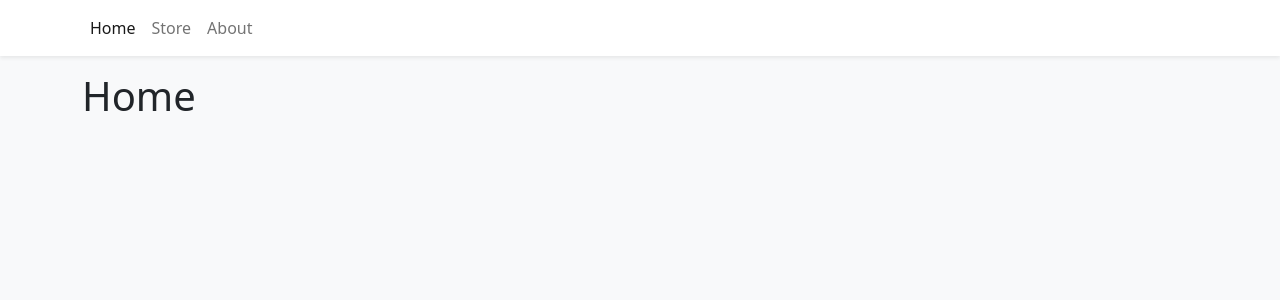
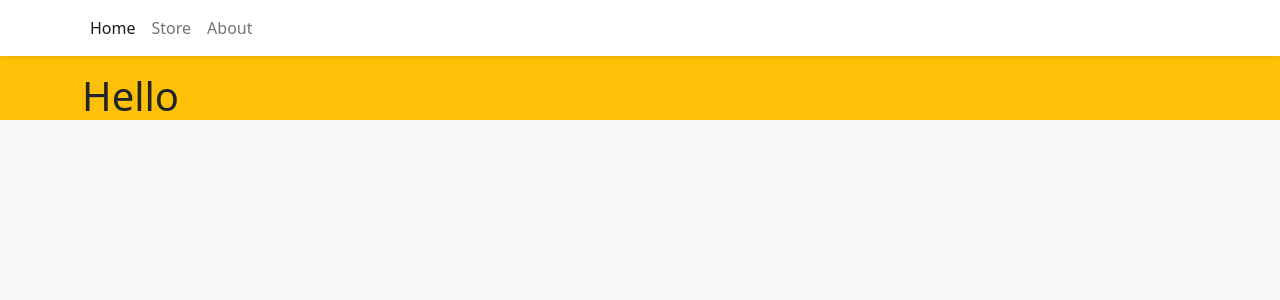
Before and after one commit to shymala-sidharth/React-Typescript-Shopping-Cart, a React (Vite) app: page / in a window 1280 px wide. Shown: the top 300 px of the page. Built offline with nearby package versions, Linux system fonts and the light colour scheme.

Commit message:
working on cart checkout

```diff
--- a/index.html
+++ b/index.html
@@ -2,7 +2,6 @@
 <html lang="en">
   <head>
     <meta charset="UTF-8" />
-    <link rel="icon" type="image/svg+xml" href="/vite.svg" />
     <meta name="viewport" content="width=device-width, initial-scale=1.0" />
     <title>Sigrid Norris</title>
   </head>
--- a/src/App.tsx
+++ b/src/App.tsx
@@ -11,6 +11,7 @@ import { ShoppingCartProvider } from "./context/ShoppingCartContext"
 function App()  {
   return(
   <>
+  <div className="bg-warning">
   <ShoppingCartProvider>
   <Navbar/>
    <Container className="mb-4">
@@ -21,6 +22,7 @@ function App()  {
     </Routes>
   </Container>
   </ShoppingCartProvider>
+  </div>
   </>
   )
 }
--- a/src/components/CartItem.tsx
+++ b/src/components/CartItem.tsx
@@ -15,6 +15,7 @@ export function CartItem({id, quantity} : CartItemProps) {
  if (item ===null) return null
 
  return (
+  <>
   <Stack direction="horizontal" gap={2} className= 'd-flex align-items-center'>
     <img src={item.imgUrl} style={{width: '125px', height: '75px', objectFit: 'cover' }}/>
     <div className="me-auto">
@@ -29,6 +30,9 @@ export function CartItem({id, quantity} : CartItemProps) {
     </div>
     <Button variant="outline-danger" size="sm" onClick={() => removeFromCart(item.id)}>&times;</Button>
   </Stack>
+
+  </>
  )
 
+
 }
--- a/src/components/ShoppingCart.tsx
+++ b/src/components/ShoppingCart.tsx
@@ -1,8 +1,9 @@
-import { Offcanvas, Stack } from "react-bootstrap";
+import { Button, Offcanvas, Stack } from "react-bootstrap";
 import { useShoppingCart } from "../context/ShoppingCartContext";
 import { formatCurrency } from "../utilites/formateCurrency";
 import { CartItem } from "./CartItem";
 import items from '../data/items.json'
+
 
 type ShoppingCartProps = {
   isOpen: boolean
@@ -10,12 +11,15 @@ type ShoppingCartProps = {
 
 export function ShoppingCart({isOpen}: ShoppingCartProps) {
   const {closeCart, cartItems} = useShoppingCart()
+
+
+
   return <Offcanvas show={isOpen} onHide={closeCart} placement="end">
     <Offcanvas.Header closeButton>
       <Offcanvas.Title>Cart</Offcanvas.Title>
     </Offcanvas.Header>
     <Offcanvas.Body>
-      <Stack gap={3}>
+      <Stack  gap={3}>
         {cartItems.map(item => <CartItem key={item.id} {...item}/>)}
         <div className="ms-auto fw-bold fs-5">Total {formatCurrency(cartItems.reduce((total, cartItem) => {
           const item = items.find(item => item.id === cartItem.id)
@@ -24,6 +28,7 @@ export function ShoppingCart({isOpen}: ShoppingCartProps) {
         )}
         </div>
       </Stack>
+      <Button size='lg'>Checkout</Button>
     </Offcanvas.Body>
   </Offcanvas>
 }
--- a/src/context/ShoppingCartContext.tsx
+++ b/src/context/ShoppingCartContext.tsx
@@ -30,7 +30,7 @@ export function useShoppingCart() {
 export function ShoppingCartProvider({children} : ShoppingCartProviderProps) {
 
   const [isOpen, setIsOpen] = useState(false)
-  const [cartItems, setCartItems] = useLocalStorage<CartItem[]>("shopping-cart",[])
+  const [cartItems, setCartItems] = useLocalStorage<CartItem[]>("shopping-cart", [])
   const cartQuantity = cartItems.reduce((quantity, item) => item.quantity + quantity, 0)
 
   const openCart = () => setIsOpen(true)
--- a/src/pages/Home.tsx
+++ b/src/pages/Home.tsx
@@ -1,4 +1,3 @@
 export function Home() {
-  return <h1>Home</h1>
-
+  return<h1>Hello</h1>
 }
--- a/src/pages/Store.tsx
+++ b/src/pages/Store.tsx
@@ -5,7 +5,7 @@ import { StoreItem } from "../components/StoreItem"
 export function Store() {
   return (
     <>
-    <div className="bg-cyan">
+    <div>
   <h1>Store</h1>
   <Row md={2} xs={1} lg={3} className='g-3'>
     {storeItems.map(item => (
```
Also changed, not shown: src/components/Checkout.tsx (added).
